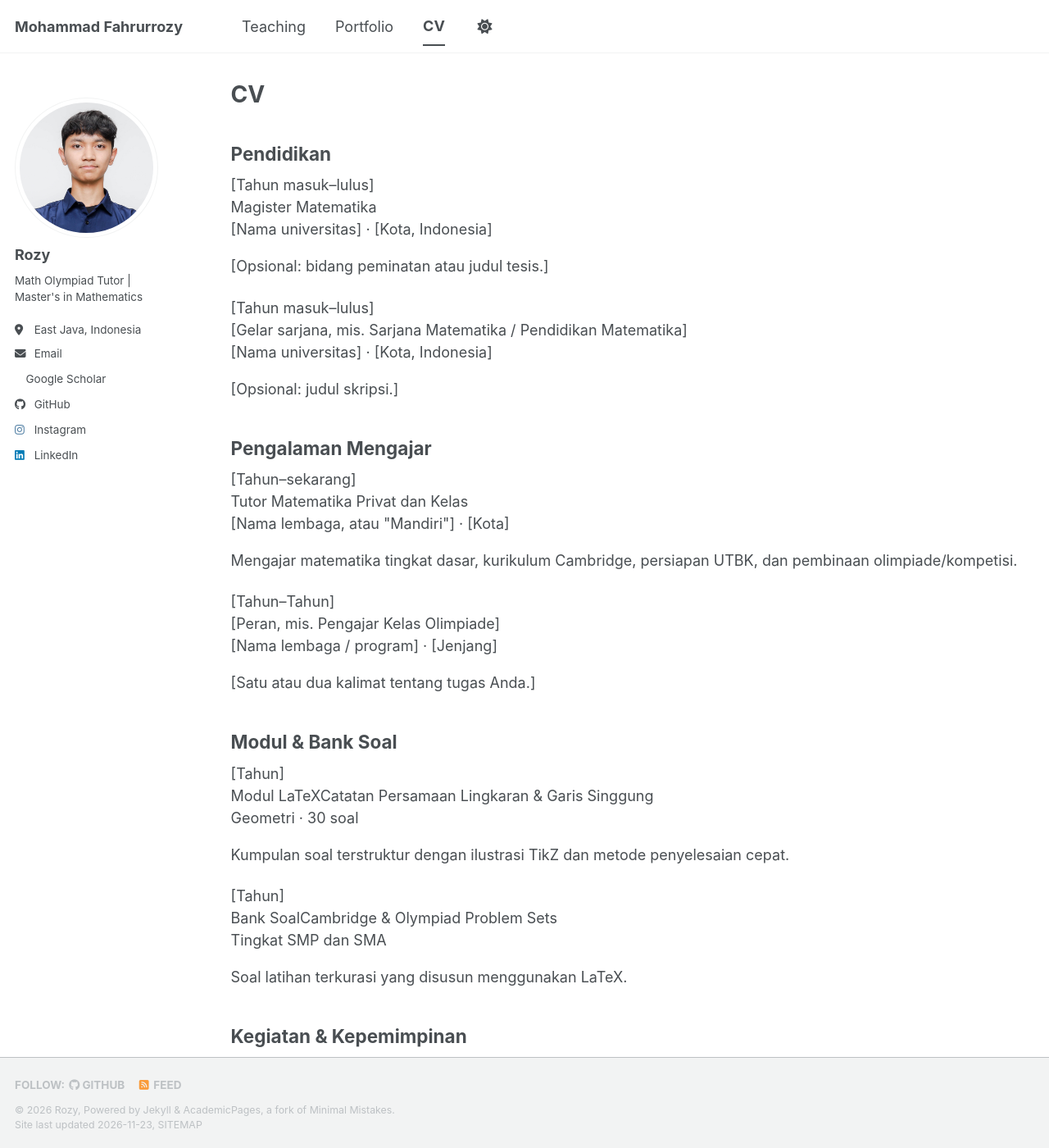
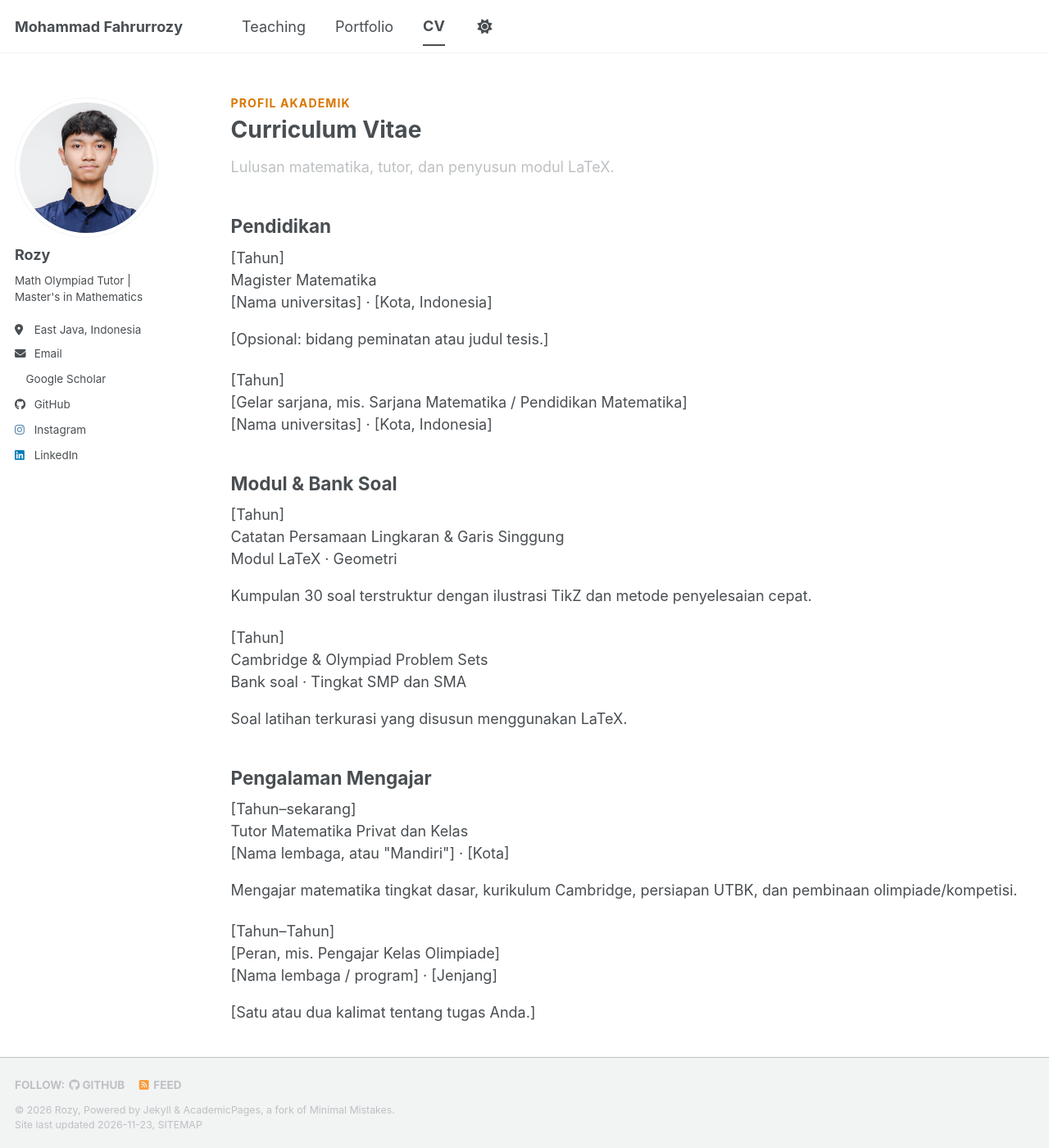
Before and after one commit to m-rozy/m-rozy-test1.github.io, a Jekyll site: the page built from cv.md, in a window 1280 px wide and 1400 px high. Shown: the whole window at 82% size. Built offline with Jekyll 4.4.1, drawn with Linux system fonts in a browser that asks for light colours; a script bundle is joined from its source files by our own code; a style sheet for code colours, icons or effects is not loaded; some of the changed text lies outside the part shown.

Commit message:
Add files via upload

```diff
--- a/cv.md
+++ b/cv.md
@@ -1,6 +1,6 @@
 ---
 layout: archive
-title: "CV"
+title: ""
 permalink: /cv/
 author_profile: true
 redirect_from:
@@ -16,10 +16,16 @@ redirect_from:
   Teks dalam [kurung siku] adalah isian yang harus Anda ganti atau hapus.
 -->
 
-## Pendidikan
+<div class="cv-head">
+  <p class="section-eyebrow">Profil akademik</p>
+  <h1 class="cv-head__title">Curriculum Vitae</h1>
+  <p class="section-lead">Lulusan matematika, tutor, dan penyusun modul LaTeX.</p>
+</div>
+
+<h2 class="cv-h2" id="pendidikan">Pendidikan</h2>
 
 <div class="cv-entry">
-  <div class="cv-date">[Tahun masuk–lulus]</div>
+  <div class="cv-date">[Tahun]</div>
   <div>
     <div class="cv-title">Magister Matematika</div>
     <div class="cv-meta">[Nama universitas] · [Kota, Indonesia]</div>
@@ -28,15 +34,34 @@ redirect_from:
 </div>
 
 <div class="cv-entry">
-  <div class="cv-date">[Tahun masuk–lulus]</div>
+  <div class="cv-date">[Tahun]</div>
   <div>
     <div class="cv-title">[Gelar sarjana, mis. Sarjana Matematika / Pendidikan Matematika]</div>
     <div class="cv-meta">[Nama universitas] · [Kota, Indonesia]</div>
-    <p class="cv-desc">[Opsional: judul skripsi.]</p>
   </div>
 </div>
 
-## Pengalaman Mengajar
+<h2 class="cv-h2" id="modul-bank-soal">Modul & Bank Soal</h2>
+
+<div class="cv-entry">
+  <div class="cv-date">[Tahun]</div>
+  <div>
+    <div class="cv-title">Catatan Persamaan Lingkaran & Garis Singgung</div>
+    <div class="cv-meta">Modul LaTeX · Geometri</div>
+    <p class="cv-desc">Kumpulan 30 soal terstruktur dengan ilustrasi TikZ dan metode penyelesaian cepat.</p>
+  </div>
+</div>
+
+<div class="cv-entry">
+  <div class="cv-date">[Tahun]</div>
+  <div>
+    <div class="cv-title">Cambridge & Olympiad Problem Sets</div>
+    <div class="cv-meta">Bank soal · Tingkat SMP dan SMA</div>
+    <p class="cv-desc">Soal latihan terkurasi yang disusun menggunakan LaTeX.</p>
+  </div>
+</div>
+
+<h2 class="cv-h2" id="pengalaman-mengajar">Pengalaman Mengajar</h2>
 
 <div class="cv-entry">
   <div class="cv-date">[Tahun–sekarang]</div>
@@ -56,44 +81,39 @@ redirect_from:
   </div>
 </div>
 
-## Modul & Bank Soal
-
-<div class="cv-entry">
-  <div class="cv-date">[Tahun]</div>
-  <div>
-    <div class="cv-title"><span class="cv-type">Modul LaTeX</span>Catatan Persamaan Lingkaran & Garis Singgung</div>
-    <div class="cv-meta">Geometri · 30 soal</div>
-    <p class="cv-desc">Kumpulan soal terstruktur dengan ilustrasi TikZ dan metode penyelesaian cepat.</p>
-  </div>
-</div>
-
-<div class="cv-entry">
-  <div class="cv-date">[Tahun]</div>
-  <div>
-    <div class="cv-title"><span class="cv-type">Bank Soal</span>Cambridge & Olympiad Problem Sets</div>
-    <div class="cv-meta">Tingkat SMP dan SMA</div>
-    <p class="cv-desc">Soal latihan terkurasi yang disusun menggunakan LaTeX.</p>
-  </div>
-</div>
-
-## Kegiatan & Kepemimpinan
+<h2 class="cv-h2" id="kegiatan-kepemimpinan">Kegiatan & Kepemimpinan</h2>
 
 <div class="cv-entry">
   <div class="cv-date">[Tahun–Tahun]</div>
   <div>
     <div class="cv-title">[Peran, mis. Penyusun soal / Panitia / Pembina]</div>
     <div class="cv-meta">[Nama kegiatan atau organisasi]</div>
-    <p class="cv-desc">[Satu atau dua kalimat tentang kontribusi Anda.]</p>
   </div>
 </div>
 
-## Prestasi & Pelatihan
+<h2 class="cv-h2" id="prestasi-pelatihan">Prestasi & Pelatihan</h2>
 
-<div class="cv-entry">
-  <div class="cv-date">[Tahun]</div>
-  <div>
-    <div class="cv-title">[Nama prestasi, pelatihan, atau sertifikat]</div>
-    <div class="cv-meta">[Penyelenggara]</div>
+<div class="cv-grid">
+  <div class="cv-entry">
+    <div class="cv-date">[Tahun]</div>
+    <div>
+      <div class="cv-title">[Nama prestasi]</div>
+      <p class="cv-desc">[Kompetisi atau penyelenggara]</p>
+    </div>
+  </div>
+  <div class="cv-entry">
+    <div class="cv-date">[Tahun]</div>
+    <div>
+      <div class="cv-title">[Nama prestasi]</div>
+      <p class="cv-desc">[Kompetisi atau penyelenggara]</p>
+    </div>
+  </div>
+  <div class="cv-entry">
+    <div class="cv-date">[Tahun]</div>
+    <div>
+      <div class="cv-title">[Pelatihan atau sertifikat]</div>
+      <p class="cv-desc">[Penyelenggara]</p>
+    </div>
   </div>
 </div>
 
@@ -105,7 +125,7 @@ redirect_from:
   </ul>
 </details>
 
-## Keahlian
+<h2 class="cv-h2" id="keahlian">Keahlian</h2>
 
 * Penyusunan modul, lembar kerja, dan bank soal dengan LaTeX
 * Diagram geometri dengan TikZ
--- a/main.scss
+++ b/main.scss
@@ -355,32 +355,60 @@ html[data-theme="dark"] .problem__figure img {
 }
 
 /* ---------- Halaman CV ---------- */
+.cv-head { margin: 0 0 0.5rem 0; }
+.page__content .cv-head h1.cv-head__title {
+  margin: 0 0 0.4rem 0;
+  padding: 0;
+  border: none;
+  font-size: 2.2rem;
+  line-height: 1.15;
+}
+
+/* Judul bagian, dengan garis pemisah di atasnya */
+.page__content h2.cv-h2 {
+  margin: 3rem 0 0.75rem 0;
+  padding: 2.5rem 0 0 0;
+  border: none;
+  border-top: 1px solid var(--global-border-color);
+  font-size: 1.5rem;
+  line-height: 1.25;
+}
+.cv-head + h2.cv-h2 {
+  margin-top: 2rem;
+  padding-top: 0;
+  border-top: none;
+}
+
+/* Satu entri: tahun di kolom kiri, isi di kanan */
 .cv-entry {
   display: grid;
   grid-template-columns: 120px 1fr;
   gap: 0.25rem 1.25rem;
-  padding: 0.9rem 0;
-  border-bottom: 1px solid var(--global-border-color);
+  padding: 1rem 0;
 }
-.cv-entry:last-of-type { border-bottom: none; }
+.cv-entry + .cv-entry {
+  border-top: 1px solid var(--global-border-color);
+}
 .cv-date {
   font-size: 0.85rem;
   font-weight: 700;
   color: var(--accent);
-  padding-top: 0.15rem;
+  padding-top: 0.2rem;
 }
 .cv-title {
+  font-size: 1.02rem;
   font-weight: 700;
   line-height: 1.35;
 }
 .cv-meta {
-  font-size: 0.9rem;
-  color: var(--global-text-color-light);
-  margin-bottom: 0.25rem;
+  font-size: 0.88rem;
+  margin: 0.15rem 0 0.35rem 0;
 }
 .cv-desc {
   margin: 0;
-  font-size: 0.95rem;
+  font-size: 0.93rem;
+  line-height: 1.6;
+  color: var(--global-text-color-light);
 }
 .cv-type {
   display: inline-block;
@@ -391,17 +419,34 @@ html[data-theme="dark"] .problem__figure img {
   text-transform: uppercase;
   color: var(--brand);
 }
-.cv-more {
-  margin: 0.75rem 0 0 0;
+
+/* Prestasi: dua kolom, tahun di kiri yang lebih sempit */
+.cv-grid {
+  display: grid;
+  grid-template-columns: 1fr 1fr;
+  column-gap: 2.5rem;
 }
+.cv-grid .cv-entry {
+  grid-template-columns: 52px 1fr;
+  gap: 0.25rem 0.9rem;
+  border-top: none;
+  border-bottom: 1px solid var(--global-border-color);
+}
+
+/* Daftar yang bisa dilipat */
+.cv-more { margin: 1rem 0 0 0; }
 .cv-more summary {
   cursor: pointer;
-  font-weight: 600;
+  font-weight: 700;
+  font-size: 0.9rem;
   color: var(--brand);
 }
-.cv-more ul {
-  margin: 0.6rem 0 0 1.1rem;
+.cv-more ul { margin: 0.6rem 0 0 1.1rem; }
+
+@media (max-width: 760px) {
+  .cv-grid { grid-template-columns: 1fr; }
 }
 @media (max-width: 600px) {
   .cv-entry { grid-template-columns: 1fr; }
+  .cv-grid .cv-entry { grid-template-columns: 1fr; }
 }
```
